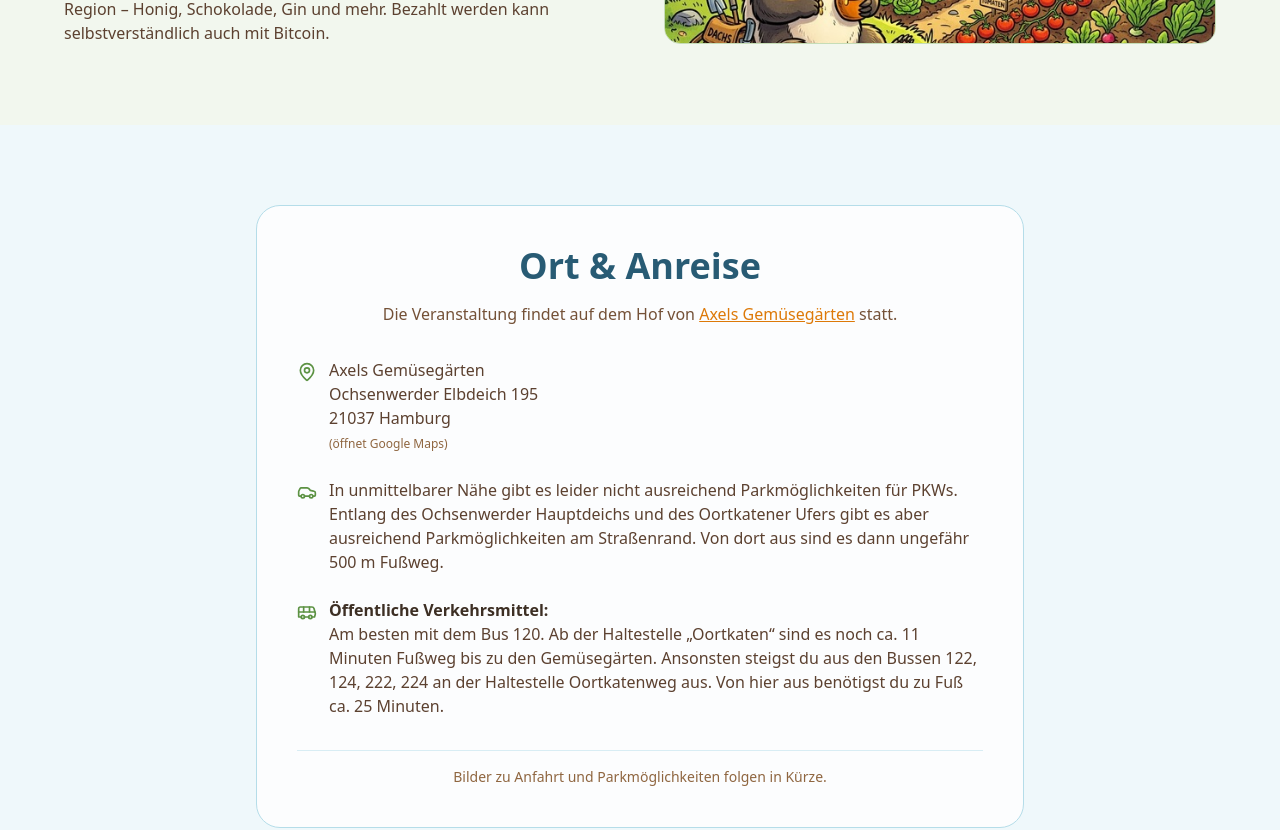
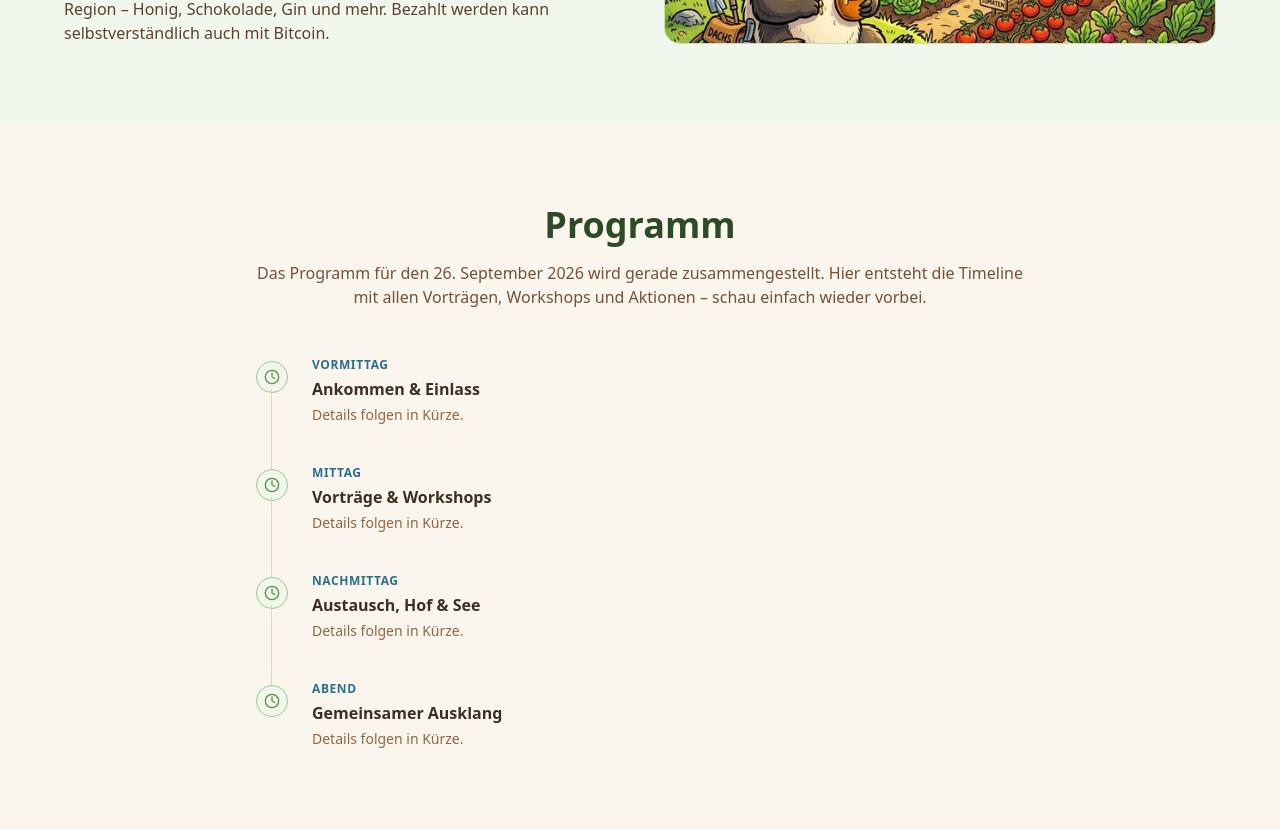
Before and after one commit to AxelHamburch/bamo21.de, a React (Vite) app: page / in a window 1280 px wide. Shown: the part 1500-2330 px from the top of the page. Built offline with nearby package versions, Linux system fonts and the light colour scheme.

Commit message:
Add schedule section as placeholder timeline
Vertical timeline with four rough day slots to be filled with the
actual program later; linked from the navigation.

```diff
--- a/src/App.jsx
+++ b/src/App.jsx
@@ -5,6 +5,7 @@ import Navigation from '@/components/Navigation';
 import Hero from '@/components/Hero';
 import Facts from '@/components/Facts';
 import About from '@/components/About';
+import Schedule from '@/components/Schedule';
 import Contact from '@/components/Contact';
 import Community from '@/components/Community';
 import Support from '@/components/Support';
@@ -20,6 +21,7 @@ function HomePage() {
 			<Hero />
 			<Facts />
 			<About />
+			<Schedule />
 			<Contact />
 			<Support />
 			<Community />
--- a/src/components/Navigation.jsx
+++ b/src/components/Navigation.jsx
@@ -5,6 +5,7 @@ import { Menu, X } from 'lucide-react';
 const links = [
 	{ href: '/#facts', label: 'Auf einen Blick' },
 	{ href: '/#event', label: 'Das Event' },
+	{ href: '/#schedule', label: 'Programm' },
 	{ href: '/#location', label: 'Ort & Anreise' },
 	{ href: '/#community', label: 'Info-Gruppe' },
 ];
--- /dev/null
+++ b/src/components/Schedule.jsx
@@ -0,0 +1,66 @@
+import React from 'react';
+import { Clock } from 'lucide-react';
+
+// Platzhalter-Programm – wird nach und nach mit Leben gefüllt.
+const slots = [
+	{
+		time: 'Vormittag',
+		title: 'Ankommen & Einlass',
+		description: 'Details folgen in Kürze.',
+	},
+	{
+		time: 'Mittag',
+		title: 'Vorträge & Workshops',
+		description: 'Details folgen in Kürze.',
+	},
+	{
+		time: 'Nachmittag',
+		title: 'Austausch, Hof & See',
+		description: 'Details folgen in Kürze.',
+	},
+	{
+		time: 'Abend',
+		title: 'Gemeinsamer Ausklang',
+		description: 'Details folgen in Kürze.',
+	},
+];
+
+export default function Schedule() {
+	return (
+		<section id="schedule" className="scroll-mt-24 px-6 py-20">
+			<div className="mx-auto max-w-3xl">
+				<div className="text-center">
+					<h2 className="text-3xl font-bold text-forest-800 sm:text-4xl">Programm</h2>
+					<p className="mt-4 text-earth-700">
+						Das Programm für den 26. September 2026 wird gerade zusammengestellt.
+						Hier entsteht die Timeline mit allen Vorträgen, Workshops und Aktionen –
+						schau einfach wieder vorbei.
+					</p>
+				</div>
+
+				<ol className="mt-12 space-y-0">
+					{slots.map(({ time, title, description }, index) => (
+						<li key={title} className="relative flex gap-6 pb-10 last:pb-0">
+							{index < slots.length - 1 && (
+								<span
+									className="absolute left-[15px] top-8 h-full w-px bg-earth-200"
+									aria-hidden="true"
+								/>
+							)}
+							<span className="mt-1 flex h-8 w-8 shrink-0 items-center justify-center rounded-full border border-forest-300 bg-forest-50">
+								<Clock className="text-forest-500" size={16} />
+							</span>
+							<div>
+								<p className="text-xs font-semibold uppercase tracking-wider text-lake-600">
+									{time}
+								</p>
+								<h3 className="mt-1 font-semibold text-earth-900">{title}</h3>
+								<p className="mt-1 text-sm text-earth-600">{description}</p>
+							</div>
+						</li>
+					))}
+				</ol>
+			</div>
+		</section>
+	);
+}
```
